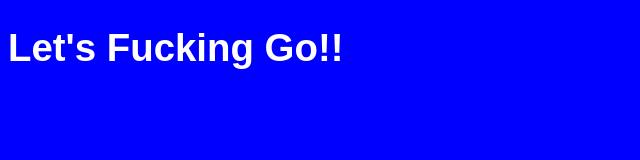
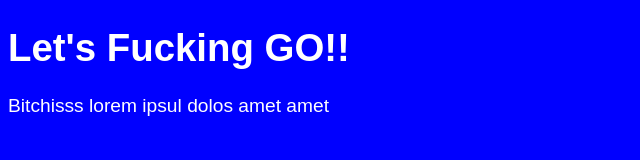
Before and after one commit to rahidyat/coursera-test, a plain HTML site: page module2-assigment/index.html in a window 1280 px wide. Shown: the whole page, without its empty margins (0-640 px from the left). Drawn offline with Linux system fonts and the light colour scheme.

Commit message:
modified

```diff
--- a/module2-assigment/index.html
+++ b/module2-assigment/index.html
@@ -2,11 +2,11 @@
 <html>
 <head>
 <meta charset="utf-8">
-	<title>Hello Coursera!!</title>
+	<title>Module 2 Assigment</title>
 <link rel="stylesheet" href="style.css">
 </head>
 <body>
-<h1>Let's Fucking Go!!
-</h1>
+<h1>Let's Fucking GO!!</h1>
+<div>Bitchisss lorem ipsul dolos amet amet</div>
 </body>
 </html>
```
